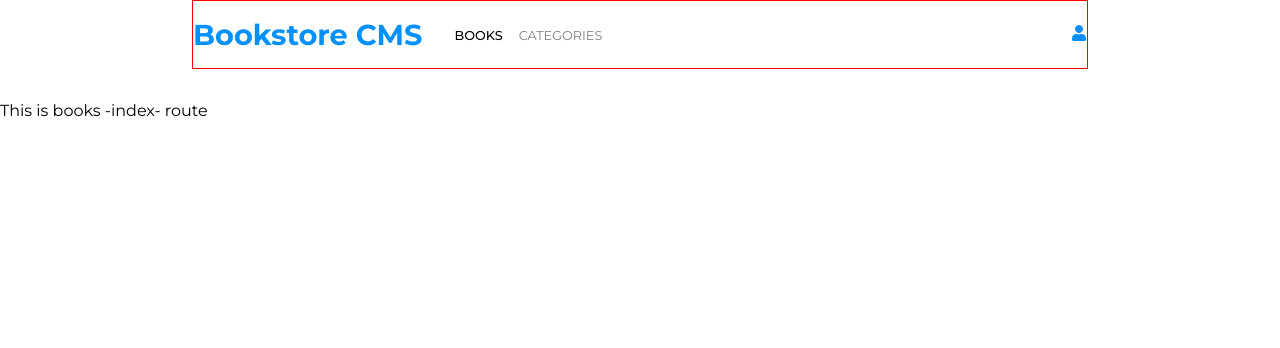
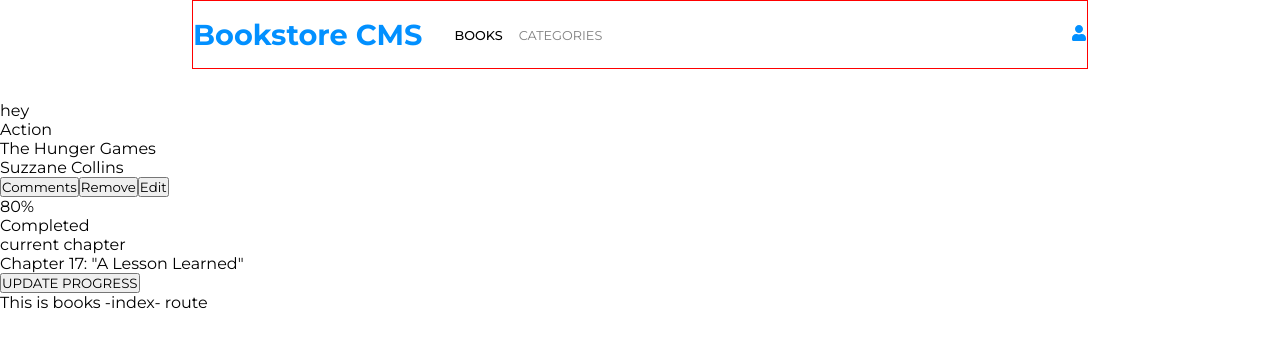
Before and after one commit to kwesiObuobi/bookstore, a React (Create React App) app: page / in a window 1280 px wide. Shown: the top 348 px of the page. Built offline with nearby package versions, Linux system fonts and the light colour scheme.

Commit message:
Add html markup for BookCard

```diff
--- a/src/App.js
+++ b/src/App.js
@@ -1,10 +1,12 @@
 import { Outlet } from 'react-router-dom';
 import Navbar from './components/Navbar';
+import BookCard from './components/BookCard';
 
 function App() {
   return (
     <div className="App">
       <Navbar />
+      <BookCard />
       <Outlet />
     </div>
   );
--- a/src/components/BookCard.js
+++ b/src/components/BookCard.js
@@ -0,0 +1,33 @@
+import React from 'react';
+
+const BookCard = () => {
+  const sam = 'hey';
+  return (
+    <div className="book-card">
+      {sam}
+      <div className="book-details">
+        <div className="genre">Action</div>
+        <div className="book-title">The Hunger Games</div>
+        <div className="book-author">Suzzane Collins</div>
+        <div className="book-buttons">
+          <button type="button">Comments</button>
+          <button type="button">Remove</button>
+          <button type="button">Edit</button>
+        </div>
+
+        <div className="progress-box">
+          <div className="percentage">80%</div>
+          <div className="completed-text">Completed</div>
+        </div>
+
+        <div className="chapter-box">
+          <p>current chapter</p>
+          <div className="chapter">Chapter 17: &quot;A Lesson Learned&quot;</div>
+          <button type="button">UPDATE PROGRESS</button>
+        </div>
+      </div>
+    </div>
+  );
+};
+
+export default BookCard;
```
